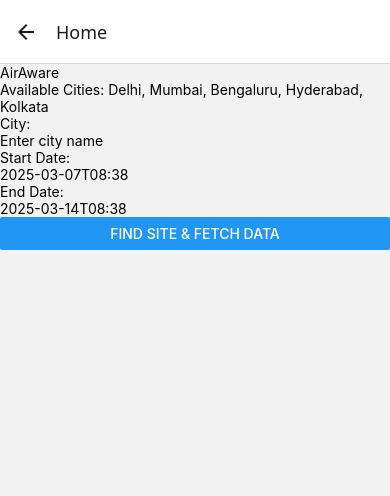
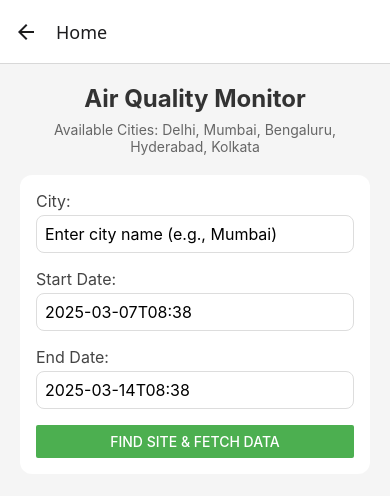
Before and after one commit to ShaileshPawale2004/AirAware, a React Native app: screen /HomeScreen in a window 390 px wide. Shown: the top 496 px of the page. Built offline with nearby package versions, Linux system fonts and the light colour scheme.

Commit message:
added style to Home Screen

```diff
--- a/pages/HomeScreen.js
+++ b/pages/HomeScreen.js
@@ -1,8 +1,6 @@
-
-
-import React, { useState } from "react";
-import { View, Text, TextInput, Button, Alert} from "react-native";
-import sites  from "./data";
+import React, { useState, useEffect } from "react";
+import { View, Text, TextInput, Button, Alert, StyleSheet } from "react-native";
+import { sites } from "./data"; // Importing the sites list
 
 function levenshteinDistance(s1, s2) {
   const dp = Array(s1.length + 1)
@@ -24,27 +22,32 @@
 
 function matchStrings(str1, str2) {
   const distance = levenshteinDistance(str1.toLowerCase(), str2.toLowerCase());
+  const maxLen = Math.max(str1.length, str2.length);
+  const similarity = (maxLen - distance) / maxLen; // Normalize score
 
-  const maxLen = Math.max(str1.length, str2.length);
-  const similarity = (maxLen - distance) / maxLen;
-  console.log("similarity: ", similarity,distance,maxLen);
-
-  return similarity >= 0.5;
+  return similarity >= 0.5; // Return true if 70% similarity
 }
 
+// Updated findSiteByCity function to handle city matching better
 const findSiteByCity = (city) => {
   console.log("city: ", city);
-  for (let i in sites) {
+  //console.log("Sites: ", sites, " -> ", sites.length);
+    for(let i in sites) {
       console.log(i, "-> ", sites[i]);
-    if (sites[i]?.name && matchStrings(city, sites[i]?.name)) {
+      if(sites[i]?.name && matchStrings(city, sites[i]?.name)) {
+        //console.log(sites[i], "->", city, "|", sites[i]?.name);
         return sites[i];
       }
-    if (sites[i]?.city && matchStrings(city, sites[i]?.city)) {
+
+      if(sites[i]?.city &&  matchStrings(city, sites[i]?.city)){
+       // console.log("city: ", sites[i].id);
         return sites[i];
       }
+
     }
   };
 
+// 🛠 Helper function to format date as YYYY-MM-DDTHH:MM
 const formatDate = (date) => {
   const year = date.getFullYear();
   const month = String(date.getMonth() + 1).padStart(2, "0");
@@ -55,30 +58,28 @@
 };
 
 const HomeScreen = ({ navigation }) => {
-
+  // 🛠 Get current date and time
   const currentDate = new Date();
   const pastDate = new Date(currentDate);
-  pastDate.setDate(currentDate.getDate() - 7);
+  pastDate.setDate(currentDate.getDate() - 7); // 7 days ago
 
+  // 🛠 Use formatted dates as default values
   const [city, setCity] = useState("");
   const [startDate, setStartDate] = useState(formatDate(pastDate));
   const [endDate, setEndDate] = useState(formatDate(currentDate));
 
   const handleSubmit = () => {
-    console.log("city: ", city);
     if (!city.trim()) {
-
       Alert.alert("Invalid Input", "Please enter a city name.");
       return;
     }
 
     const site = findSiteByCity(city);
-    console.log("site: ", sites, site);
 
     if (!site) {
       Alert.alert(
         "No Monitoring Site",
-        `No air quality monitoring site found in ${city}. Available cities: Delhi, Mumbai, Bengaluru, Hyderabad, Kolkata`
+        "No air quality monitoring site found in ${city}. Available cities: Delhi, Mumbai, Bengaluru, Hyderabad, Kolkata"
       );
       return;
     }
@@ -96,24 +97,81 @@
   };
 
   return (
-    <View>
-      <Text>AirAware</Text>
-      <Text>Available Cities: Delhi, Mumbai, Bengaluru, Hyderabad, Kolkata</Text>
+    <View style={styles.container}>
+      <Text style={styles.title}>Air Quality Monitor</Text>
+      <Text style={styles.subtitle}>Available Cities: Delhi, Mumbai, Bengaluru, Hyderabad, Kolkata</Text>
 
-      <View>
-        <Text>City:</Text>
-        <TextInput value={city} onChangeText={setCity} placeholder="Enter city name " />
+      <View style={styles.inputContainer}>
+        <Text style={styles.label}>City:</Text>
+        <TextInput
+          value={city}
+          onChangeText={setCity}
+          style={styles.input}
+          placeholder="Enter city name (e.g., Mumbai)"
+        />
 
-        <Text>Start Date:</Text>
-        <TextInput value={startDate} onChangeText={setStartDate} />
+        <Text style={styles.label}>Start Date:</Text>
+        <TextInput
+          value={startDate}
+          onChangeText={setStartDate}
+          style={styles.input}
+        />
 
-        <Text>End Date:</Text>
-        <TextInput value={endDate} onChangeText={setEndDate} />
+        <Text style={styles.label}>End Date:</Text>
+        <TextInput
+          value={endDate}
+          onChangeText={setEndDate}
+          style={styles.input}
+        />
 
-        <Button title="Find Site & Fetch Data" onPress={handleSubmit} />
+        <Button
+          title="Find Site & Fetch Data"
+          onPress={handleSubmit}
+          color="#4CAF50"
+        />
       </View>
     </View>
   );
 };
 
+const styles = StyleSheet.create({
+  container: {
+    flex: 1,
+    padding: 20,
+    backgroundColor: '#f5f5f5'
+  },
+  title: {
+    fontSize: 24,
+    fontWeight: 'bold',
+    textAlign: 'center',
+    marginBottom: 8,
+    color: '#333'
+  },
+  subtitle: {
+    fontSize: 14,
+    textAlign: 'center',
+    marginBottom: 20,
+    color: '#666'
+  },
+  inputContainer: {
+    backgroundColor: '#fff',
+    padding: 16,
+    borderRadius: 12,
+    elevation: 2
+  },
+  label: {
+    fontSize: 16,
+    marginBottom: 4,
+    color: '#444'
+  },
+  input: {
+    borderWidth: 1,
+    borderColor: '#ddd',
+    borderRadius: 8,
+    padding: 8,
+    marginBottom: 16,
+    fontSize: 16
+  }
+});
+
 export default HomeScreen;
```
Also changed, not shown: 1 other file (tests, documents, lock files or other folders). Lines whose indentation alone changed are shown as unchanged.
